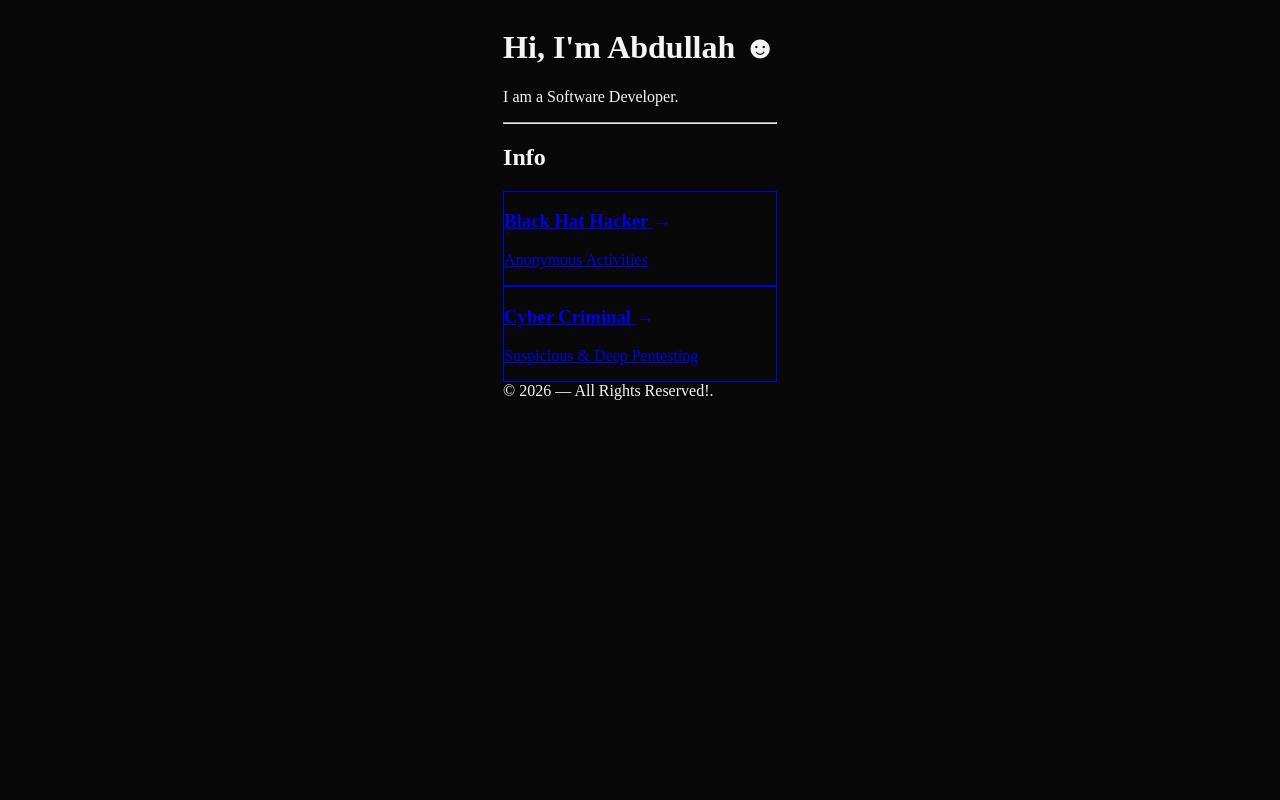
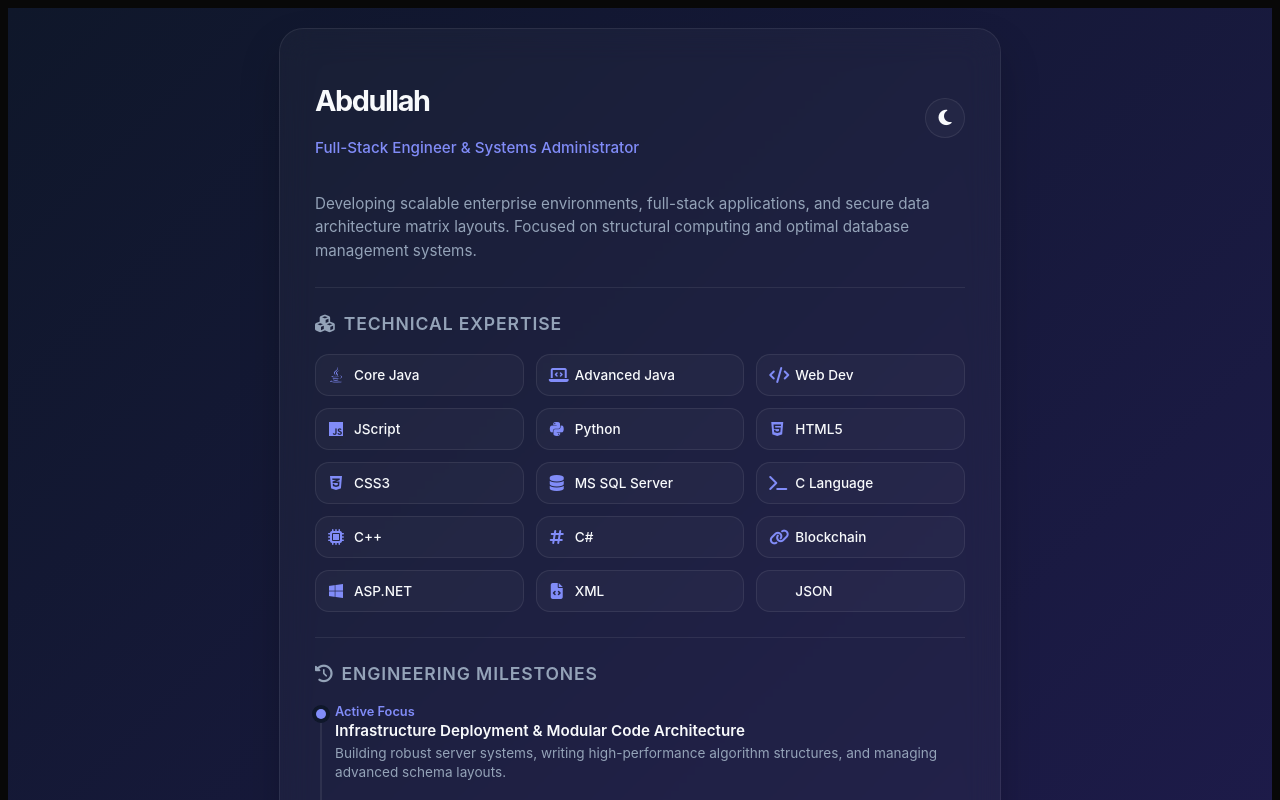
Before and after one commit to abuhuraira10000/my-custom-portfolio, a Next.js app: page / in a window 1280 px wide. Shown: the top 800 px of the page. Built offline with nearby package versions, Linux system fonts and the light colour scheme.

Commit message:
Migrate portfolio matrix into page.tsx

```diff
--- a/src/app/page.tsx
+++ b/src/app/page.tsx
@@ -1,66 +1,285 @@
-import React from 'react';
+'use client';
+
+import { useState, useEffect } from 'react';
 
 export default function Home() {
+  const [isLightMode, setIsLightMode] = useState(false);
+
+  // Load theme preference from localStorage on mount
+  useEffect(() => {
+    if (typeof window !== 'undefined' && localStorage.getItem('portfolio-theme') === 'light') {
+      setIsLightMode(true);
+    }
+  }, []);
+
+  const toggleTheme = () => {
+    const nextMode = !isLightMode;
+    setIsLightMode(nextMode);
+    if (typeof window !== 'undefined') {
+      localStorage.setItem('portfolio-theme', nextMode ? 'light' : 'dark');
+    }
+  };
+
+  const skills = [
+    { name: 'Core Java', icon: 'fa-java', isFab: true },
+    { name: 'Advanced Java', icon: 'fa-laptop-code', isFab: false },
+    { name: 'Web Dev', icon: 'fa-code', isFab: false },
+    { name: 'JScript', icon: 'fa-js', isFab: true },
+    { name: 'Python', icon: 'fa-python', isFab: true },
+    { name: 'HTML5', icon: 'fa-html5', isFab: true },
+    { name: 'CSS3', icon: 'fa-css3-alt', isFab: true },
+    { name: 'MS SQL Server', icon: 'fa-database', isFab: false },
+    { name: 'C Language', icon: 'fa-terminal', isFab: false },
+    { name: 'C++', icon: 'fa-microchip', isFab: false },
+    { name: 'C#', icon: 'fa-hashtag', isFab: false },
+    { name: 'Blockchain', icon: 'fa-link', isFab: false },
+    { name: 'ASP.NET', icon: 'fa-windows', isFab: true },
+    { name: 'XML', icon: 'fa-file-code', isFab: false },
+    { name: 'JSON', icon: 'fa-braces', isFab: false }
+  ];
+
   return (
-    <div className="mx-auto max-w-2xl px-6 py-20 sm:py-32 animate-fade-in">
-      {/* Header / Intro Section */}
-      <header className="space-y-4">
-        <h1 className="text-3xl font-bold tracking-tight text-zinc-100 sm:text-4xl">
-          Hi, I'm Abdullah ☻
-        </h1>
-        <p className="text-zinc-400 text-base leading-relaxed">
-          I am a Software Developer.
-        </p>
-      </header>
+    <>
+      {/* Dynamic Theme Styles Injection */}
+      <style>{`
+        :root {
+          --bg-gradient: linear-gradient(135deg, #0f172a 0%, #1e1b4b 100%);
+          --glass-bg: rgba(255, 255, 255, 0.03);
+          --glass-border: rgba(255, 255, 255, 0.08);
+          --text-primary: #f8fafc;
+          --text-secondary: #94a3b8;
+          --accent-color: #818cf8;
+          --card-hover: rgba(255, 255, 255, 0.06);
+        }
 
-      <hr className="my-10 border-zinc-800" />
+        .light-theme-wrapper {
+          --bg-gradient: linear-gradient(135deg, #f1f5f9 0%, #e2e8f0 100%);
+          --glass-bg: rgba(255, 255, 255, 0.65);
+          --glass-border: rgba(15, 23, 42, 0.08);
+          --text-primary: #0f172a;
+          --text-secondary: #475569;
+          --accent-color: #4f46e5;
+          --card-hover: rgba(15, 23, 42, 0.04);
+        }
 
-      {/* Projects Section */}
-      <section className="space-y-6">
-        <h2 className="text-xl font-semibold tracking-tight text-zinc-200">Info</h2>
-        <div className="grid grid-cols-1 gap-4 sm:grid-cols-2">
+        .app-container {
+          background: var(--bg-gradient);
+          background-attachment: fixed;
+          color: var(--text-primary);
+          min-height: 100vh;
+          padding: 20px;
+          display: flex;
+          justify-content: center;
+          align-items: center;
+          font-family: 'Inter', sans-serif;
+          transition: background 0.3s ease, color 0.3s ease;
+        }
 
-          <ProjectCard
-            title="Black Hat Hacker"
-            description="Anonymous Activities"
-            link="#"
-          />
+        .portfolio-card {
+          background: var(--glass-bg);
+          backdrop-filter: blur(16px);
+          -webkit-backdrop-filter: blur(16px);
+          border: 1px solid var(--glass-border);
+          border-radius: 24px;
+          width: 100%;
+          max-width: 650px;
+          padding: 35px;
+          box-shadow: 0 20px 40px rgba(0, 0, 0, 0.2);
+        }
 
-          <ProjectCard
-            title="Cyber Criminal"
-            description="Suspicious & Deep Pentesting"
-            link="#"
-          />
+        .header {
+          display: flex;
+          justify-content: space-between;
+          align-items: center;
+          margin-bottom: 20px;
+        }
+
+        .profile-title h1 {
+          font-size: 1.8rem;
+          font-weight: 700;
+          letter-spacing: -0.05em;
+        }
+
+        .profile-title p {
+          color: var(--accent-color);
+          font-size: 0.95rem;
+          font-weight: 500;
+          margin-top: 2px;
+        }
+
+        .theme-toggle-btn {
+          background: var(--glass-bg);
+          border: 1px solid var(--glass-border);
+          color: var(--text-primary);
+          width: 40px;
+          height: 40px;
+          border-radius: 50%;
+          cursor: pointer;
+          display: flex;
+          align-items: center;
+          justify-content: center;
+          font-size: 1.1rem;
+        }
+
+        .theme-toggle-btn:hover {
+          background: var(--card-hover);
+        }
+
+        .section-divider {
+          border: 0;
+          height: 1px;
+          background: var(--glass-border);
+          margin: 25px 0;
+        }
+
+        h2 {
+          font-size: 1.1rem;
+          font-weight: 600;
+          text-transform: uppercase;
+          letter-spacing: 0.05em;
+          color: var(--text-secondary);
+          margin-bottom: 20px;
+          display: flex;
+          align-items: center;
+          gap: 8px;
+        }
+
+        .tech-grid {
+          display: grid;
+          grid-template-columns: repeat(2, 1fr);
+          gap: 12px;
+        }
+
+        @media (min-width: 480px) {
+          .tech-grid {
+            grid-template-columns: repeat(3, 1fr);
+          }
+        }
+
+        .tech-badge {
+          background: var(--glass-bg);
+          border: 1px solid var(--glass-border);
+          padding: 12px;
+          border-radius: 14px;
+          font-size: 0.85rem;
+          font-weight: 500;
+          display: flex;
+          align-items: center;
+          gap: 10px;
+        }
+
+        .tech-badge i {
+          color: var(--accent-color);
+          font-size: 1rem;
+          width: 16px;
+          text-align: center;
+        }
+
+        .timeline {
+          position: relative;
+          padding-left: 20px;
+        }
+
+        .timeline::before {
+          content: '';
+          position: absolute;
+          left: 5px;
+          top: 5px;
+          bottom: 5px;
+          width: 2px;
+          background: var(--glass-border);
+        }
+
+        .timeline-item {
+          position: relative;
+          margin-bottom: 20px;
+        }
+
+        .timeline-item::before {
+          content: '';
+          position: absolute;
+          left: -19px;
+          top: 5px;
+          width: 10px;
+          height: 10px;
+          border-radius: 50%;
+          background: var(--accent-color);
+          box-shadow: 0 0 0 4px #0f172a;
+        }
+
+        .timeline-date {
+          font-size: 0.8rem;
+          color: var(--accent-color);
+          font-weight: 600;
+        }
+
+        .timeline-title {
+          font-weight: 600;
+          font-size: 0.95rem;
+          margin-top: 2px;
+        }
+
+        .timeline-desc {
+          font-size: 0.85rem;
+          color: var(--text-secondary);
+          margin-top: 4px;
+          line-height: 1.4;
+        }
+      `}</style>
+
+      {/* FontAwesome Link Script Integration */}
+      <link rel="stylesheet" href="https://cdnjs.cloudflare.com/ajax/libs/font-awesome/6.4.0/css/all.min.css" />
+
+      <div className={`app-container ${isLightMode ? 'light-theme-wrapper' : ''}`}>
+        <div className="portfolio-card">
+
+          {/* Main Profile Header */}
+          <div className="header">
+            <div className="profile-title">
+              <h1>Abdullah</h1>
+              <p>Full-Stack Engineer & Systems Administrator</p>
+            </div>
+            <button className="theme-toggle-btn" onClick={toggleTheme} aria-label="Toggle Theme">
+              <i className={`fas ${isLightMode ? 'fa-sun' : 'fa-moon'}`}></i>
+            </button>
+          </div>
+
+          <p style={{ color: 'var(--text-secondary)', fontSize: '0.95rem', lineHeight: '1.55' }}>
+            Developing scalable enterprise environments, full-stack applications, and secure data architecture matrix layouts. Focused on structural computing and optimal database management systems.
+          </p>
+
+          <div className="section-divider" />
+
+          {/* Technical Expertise Grid */}
+          <h2><i className="fas fa-cubes"></i> Technical Expertise</h2>
+          <div className="tech-grid">
+            {skills.map((skill, idx) => (
+              <div className="tech-badge" key={idx}>
+                <i className={`${skill.isFab ? 'fab' : 'fas'} ${skill.icon}`}></i>
+                {skill.name}
+              </div>
+            ))}
+          </div>
+
+          <div className="section-divider" />
+
+          {/* Structured Timeline Section */}
+          <h2><i className="fas fa-history"></i> Engineering Milestones</h2>
+          <div className="timeline">
+            <div className="timeline-item">
+              <div className="timeline-date">Active Focus</div>
+              <div className="timeline-title">Infrastructure Deployment & Modular Code Architecture</div>
+              <div className="timeline-desc">Building robust server systems, writing high-performance algorithm structures, and managing advanced schema layouts.</div>
+            </div>
+            <div className="timeline-item">
+              <div className="timeline-date">Systems Optimization</div>
+              <div className="timeline-title">Database Administration & Environment Control</div>
+              <div className="timeline-desc">Implementing configuration parallelisms, system synchronization mechanisms, and secure transactional tracking.</div>
+            </div>
+          </div>
 
         </div>
-      </section>
-
-      {/* Footer */}
-      <footer className="mt-20 text-xs text-zinc-600 tracking-wide">
-        © {new Date().getFullYear()} — All Rights Reserved!.
-      </footer>
-    </div>
+      </div>
+    </>
   );
 }
-
-interface ProjectCardProps {
-  title: string;
-  description: string;
-  link: string;
-}
-
-function ProjectCard({ title, description, link }: ProjectCardProps) {
-  return (
-    <a
-      href={link}
-      className="group block rounded-xl border border-zinc-800/80 bg-zinc-900/20 p-5 transition-all duration-300 hover:border-zinc-700 hover:bg-zinc-900/40"
-    >
-      <h3 className="font-medium text-zinc-200 group-hover:text-sky-400 transition-colors duration-200">
-        {title} <span className="inline-block transition-transform duration-200 group-hover:translate-x-1">→</span>
-      </h3>
-      <p className="mt-2 text-sm text-zinc-400 leading-normal">
-        {description}
-      </p>
-    </a>
-  );
-}
```
